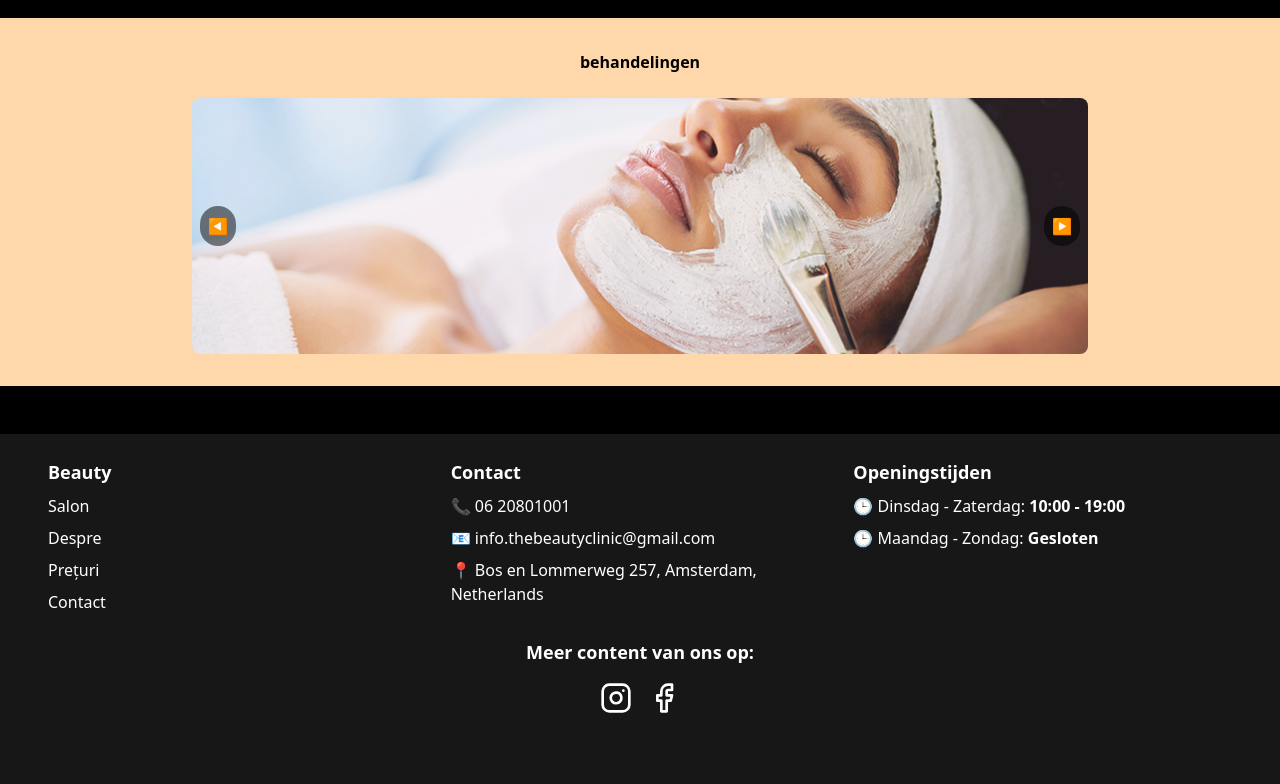
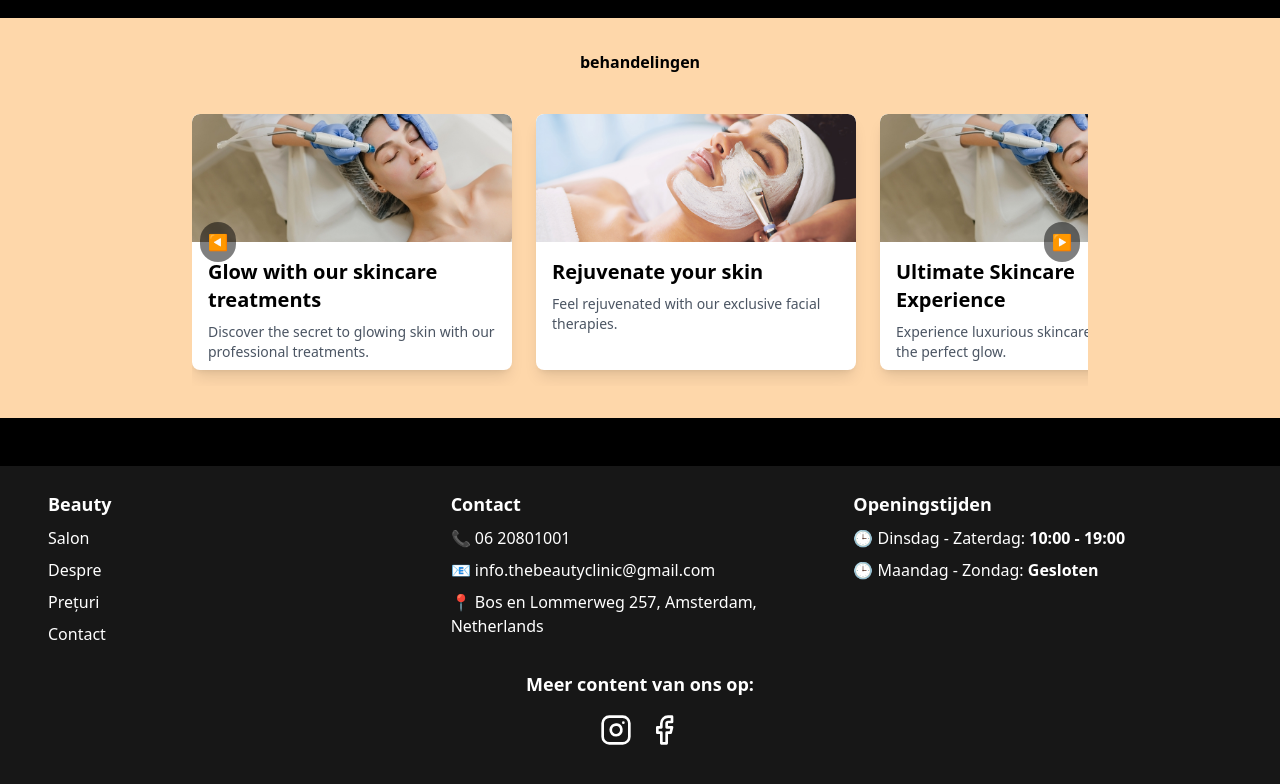
Before and after one commit to Zinho01/website, a React (Vite) app: page / in a window 1280 px wide. Shown: the part 1250-2034 px from the top of the page. Built offline with nearby package versions, Linux system fonts and the light colour scheme; grey boxes are pictures that could not be loaded.

Commit message:
changed the carousel

```diff
--- a/package.json
+++ b/package.json
@@ -11,6 +11,8 @@
   },
   "dependencies": {
     "@formkit/auto-animate": "^0.8.2",
+    "@mui/icons-material": "^6.4.8",
+    "@mui/material": "^6.4.8",
     "framer-motion": "^12.5.0",
     "lucide-react": "^0.483.0",
     "react": "^18.3.1",
--- a/src/App.tsx
+++ b/src/App.tsx
@@ -1,4 +1,3 @@
-import { useState, useEffect } from 'react';
 import Footer from './components/footer';
 import Navbar from './components/navbar';
 import foto1 from './assets/foto1.png';
@@ -8,26 +7,22 @@ import skincare2 from './assets/skincare2.jpg';
 import banner1 from './assets/skincare.jpg';
 import banner2 from './assets/skincare2.jpg';
 import banner3 from './assets/skincare.jpg';
+import banner4 from './assets/skincare2.jpg';
 
-const banners = [banner1, banner2, banner3];
+const banners = [
+  { image: banner1, title: "Glow with our skincare treatments", description: "Discover the secret to glowing skin with our professional treatments." },
+  { image: banner2, title: "Rejuvenate your skin", description: "Feel rejuvenated with our exclusive facial therapies." },
+  { image: banner3, title: "Ultimate Skincare Experience", description: "Experience luxurious skincare services for the perfect glow." },
+  { image: banner4, title: "Beauty starts here", description: "Transform your skin with our specialized care." }
+];
 
 const App = () => {
-  const [currentIndex, setCurrentIndex] = useState(0);
-
-  useEffect(() => {
-    const interval = setInterval(() => {
-      setCurrentIndex((prevIndex) => (prevIndex + 1) % banners.length);
-    }, 3000);
-
-    return () => clearInterval(interval);
-  }, [currentIndex]);
-
-  const prevSlide = () => {
-    setCurrentIndex((prevIndex) => (prevIndex === 0 ? banners.length - 1 : prevIndex - 1));
-  };
-
-  const nextSlide = () => {
-    setCurrentIndex((prevIndex) => (prevIndex + 1) % banners.length);
+  const handleScroll = (direction: 'left' | 'right') => {
+    const cardContainer = document.getElementById("carousel-container") as HTMLElement | null;
+    if (cardContainer) {
+      const scrollAmount = direction === 'left' ? -300 : 300;
+      cardContainer.scrollBy({ left: scrollAmount, behavior: 'smooth' });
+    }
   };
 
   return (
@@ -68,37 +63,51 @@ const App = () => {
           </div>
         </div>
 
-        {/* ✅ Fixed Carousel */}
         <div className='text-orange-200 bg-orange-200 p-8'>
           <p className='text-black flex items-center justify-center font-bold mb-6'>behandelingen</p>
           <div className="relative w-full max-w-4xl mx-auto">
-            <div className="overflow-hidden rounded-lg relative h-64">
+            <div
+              id="carousel-container"
+              className="flex gap-6 overflow-hidden py-4"
+              style={{
+                display: 'flex',
+                scrollBehavior: 'smooth',
+                justifyContent: 'start',
+              }}
+            >
               {banners.map((banner, index) => (
-                <img
+                <div
                   key={index}
-                  src={banner}
-                  alt={`Banner ${index + 1}`}
-                  className={`absolute w-full h-64 object-cover transition-opacity duration-1000 ${
-                    index === currentIndex ? 'opacity-100' : 'opacity-0'
-                  }`}
-                />
+                  className="flex-none w-80 h-64 bg-white rounded-lg shadow-lg overflow-hidden"
+                >
+                  <img
+                    src={banner.image}
+                    alt={`Banner ${index + 1}`}
+                    className="w-full h-32 object-cover rounded-t-lg"
+                  />
+                  <div className="p-4">
+                    <h2 className="font-semibold text-xl text-black">{banner.title}</h2>
+                    <p className="text-sm text-gray-600 mt-2">{banner.description}</p>
+                  </div>
+                </div>
               ))}
             </div>
+
+            {/* Scroll Buttons */}
             <button
-              onClick={prevSlide}
+              onClick={() => handleScroll('left')}
               className="absolute top-1/2 left-2 transform -translate-y-1/2 bg-black bg-opacity-50 text-white p-2 rounded-full z-10"
             >
               ◀
             </button>
             <button
-              onClick={nextSlide}
+              onClick={() => handleScroll('right')}
               className="absolute top-1/2 right-2 transform -translate-y-1/2 bg-black bg-opacity-50 text-white p-2 rounded-full z-10"
             >
               ▶
             </button>
           </div>
         </div>
-
       </main>
       <Footer />
     </div>
```
Also changed, not shown: 1 other file (tests, documents, lock files or other folders).
